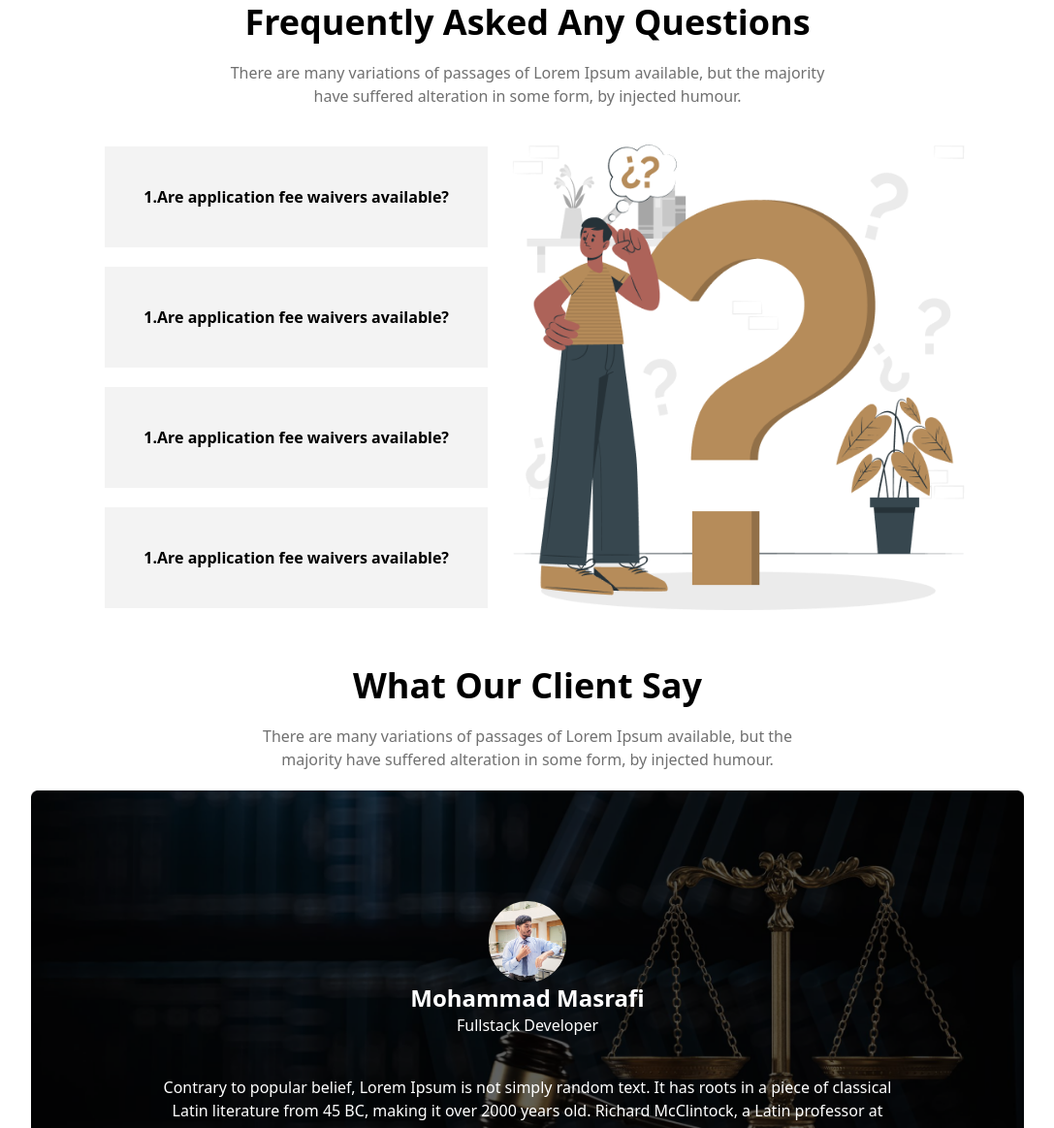
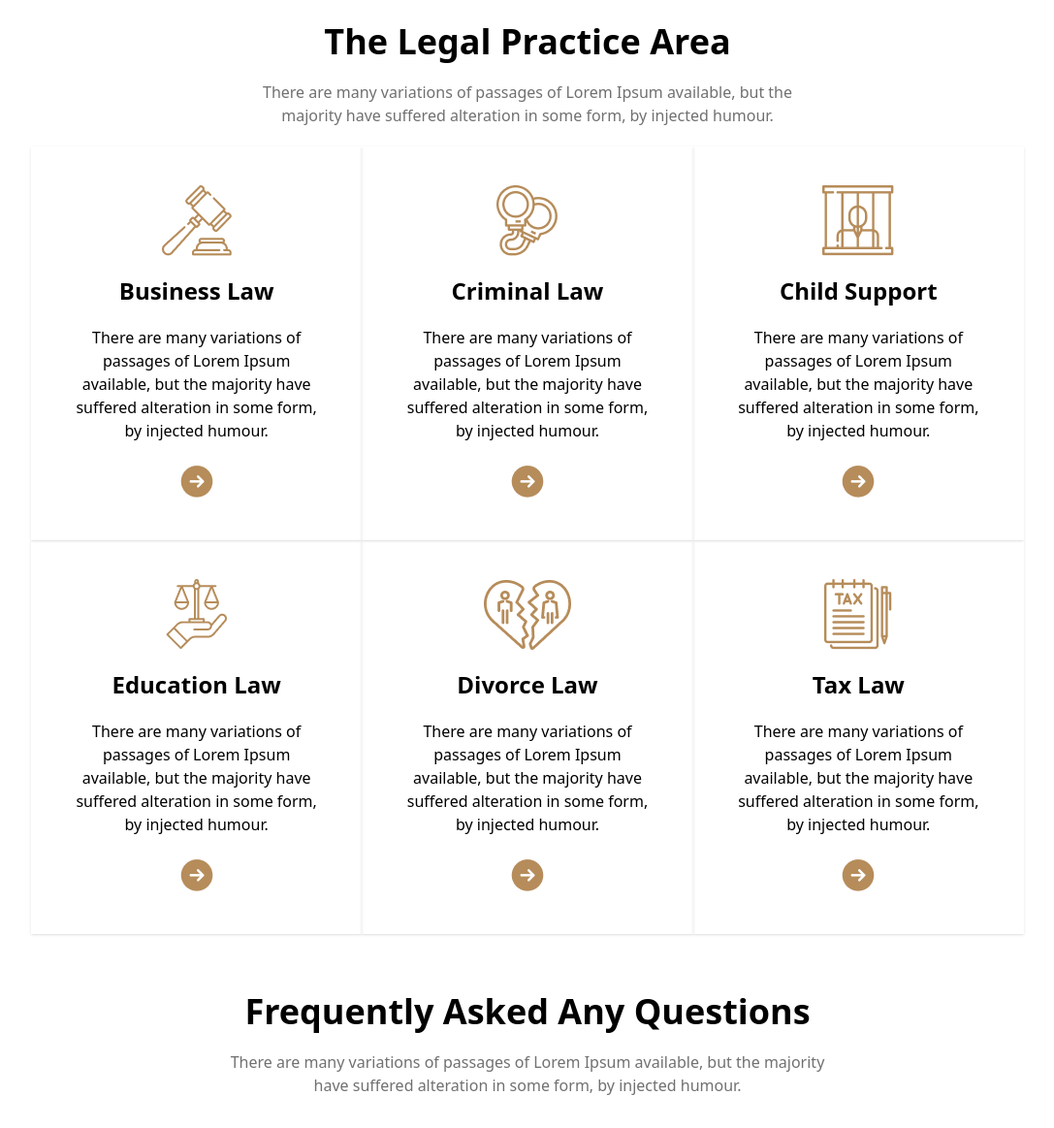
Before and after one commit to masrafi143/Justice-Legal-solutions, a plain HTML site: page index.html in a window 1280 px wide. Shown: the part 653-1816 px from the top of the page at 97% size, without its empty margins (96-1183 px from the left). Drawn offline with nearby package versions, Linux system fonts and the light colour scheme.

Commit message:
add legal-practice section

```diff
--- a/index.html
+++ b/index.html
@@ -34,6 +34,49 @@
     </header>
     <!-- main section -->
     <main>
+        <!-- Legal practice section -->
+        <section class="max-w-5xl m-auto my-15 text-center">
+            <h1 class="font-bold text-4xl">The Legal Practice Area</h1>
+            <p class="max-w-150 mx-auto my-5 text-[#707070]">There are many variations of passages of Lorem Ipsum available, but the majority have suffered alteration in some form, by injected humour.</p>
+            <div class="grid grid-cols-3">
+                <div class="shadow flex flex-col items-center justify-center p-10 gap-5">
+                    <img src="./images/business.png" alt="">
+                    <h2 class="font-bold text-2xl">Business Law</h2>
+                    <p>There are many variations of passages of Lorem Ipsum available, but the majority have suffered alteration in some form, by injected humour.</p>
+                    <img src="./images/Frame.png" alt="">
+                </div>
+                <div class="shadow flex flex-col items-center justify-center p-10 gap-5">
+                    <img src="./images/criminal.png" alt="">
+                    <h2 class="font-bold text-2xl">Criminal Law</h2>
+                    <p>There are many variations of passages of Lorem Ipsum available, but the majority have suffered alteration in some form, by injected humour.</p>
+                    <img src="./images/Frame.png" alt="">
+                </div>
+                <div class="shadow flex flex-col items-center justify-center p-10 gap-5">
+                    <img src="./images/child.png" alt="">
+                    <h2 class="font-bold text-2xl">Child Support</h2>
+                    <p>There are many variations of passages of Lorem Ipsum available, but the majority have suffered alteration in some form, by injected humour.</p>
+                    <img src="./images/Frame.png" alt="">
+                </div>
+                <div class="shadow flex flex-col items-center justify-center p-10 gap-5">
+                    <img src="./images/education.png" alt="">
+                    <h2 class="font-bold text-2xl">Education Law</h2>
+                    <p>There are many variations of passages of Lorem Ipsum available, but the majority have suffered alteration in some form, by injected humour.</p>
+                    <img src="./images/Frame.png" alt="">
+                </div>
+                <div class="shadow flex flex-col items-center justify-center p-10 gap-5">
+                    <img src="./images/divorce.png" alt="">
+                    <h2 class="font-bold text-2xl">Divorce Law</h2>
+                    <p>There are many variations of passages of Lorem Ipsum available, but the majority have suffered alteration in some form, by injected humour.</p>
+                    <img src="./images/Frame.png" alt="">
+                </div>
+                <div class="shadow flex flex-col items-center justify-center p-10 gap-5">
+                    <img src="./images/tax.png" alt="">
+                    <h2 class="font-bold text-2xl">Tax Law</h2>
+                    <p>There are many variations of passages of Lorem Ipsum available, but the majority have suffered alteration in some form, by injected humour.</p>
+                    <img src="./images/Frame.png" alt="">
+                </div>
+            </div>
+        </section>
         <!-- FAQ section -->
          <section class="text-center max-w-5xl mx-auto my-10">
             <h1 class="font-bold text-4xl">Frequently Asked Any Questions</h1>
```
